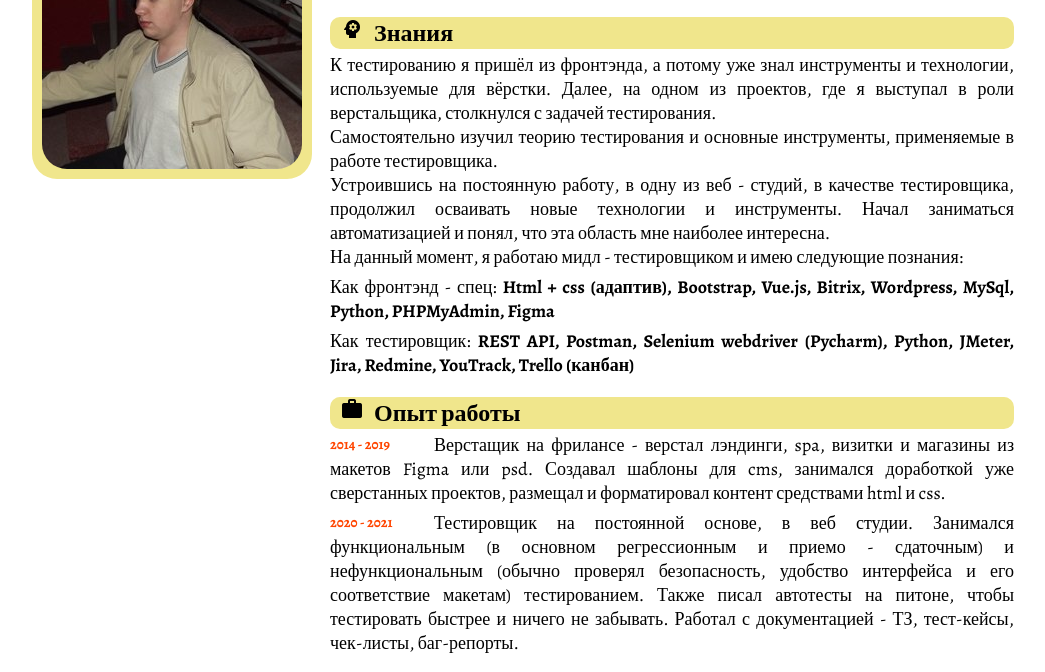
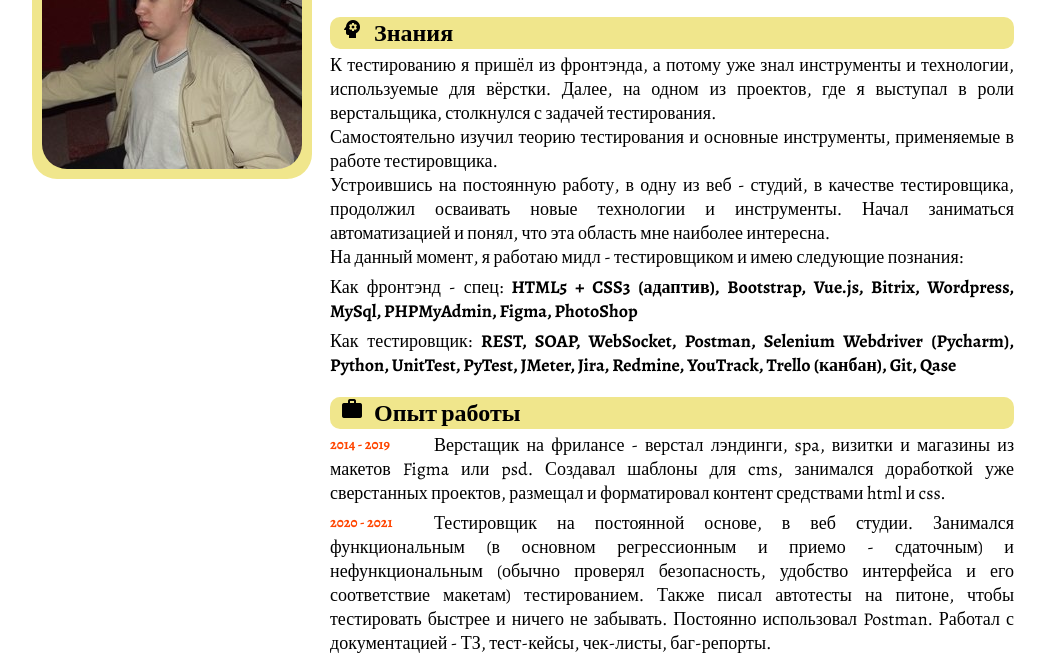
Before and after one commit to Flashton91/flashton91.github.io, a plain HTML site: page index.html in a window 1280 px wide. Shown: the part 111-783 px from the top of the page, without its empty margins (118-1163 px from the left). Drawn offline with nearby package versions, Linux system fonts and the light colour scheme.

Commit message:
Update index.html

```diff
--- a/index.html
+++ b/index.html
@@ -39,10 +39,8 @@
                 новые технологии и инструменты. Начал заниматься автоматизацией и понял, что эта область мне наиболее
                 интересна.<br>
                 На данный момент, я работаю мидл - тестировщиком и имею следующие познания:</p>
-            <p>Как фронтэнд - спец: <b> Html + css (адаптив), Bootstrap, Vue.js, Bitrix, Wordpress, MySql, Python,
-                    PHPMyAdmin, Figma</b></p>
-            <p>Как тестировщик: <b> REST API, Postman, Selenium webdriver (Pycharm), Python, JMeter, Jira, Redmine, YouTrack, Trello
-                    (канбан)</b></p>
+            <p>Как фронтэнд - спец: <b>HTML5 + CSS3 (адаптив), Bootstrap, Vue.js, Bitrix, Wordpress, MySql, PHPMyAdmin, Figma, PhotoShop</b></p>
+            <p>Как тестировщик: <b> REST, SOAP, WebSocket, Postman, Selenium Webdriver (Pycharm), Python, UnitTest, PyTest, JMeter, Jira, Redmine, YouTrack, Trello (канбан), Git, Qase</b></p>
 
             <h5><span class="material-icons">work</span>Опыт работы</h5>
             <span class="data">2014 - 2019</span>
@@ -53,7 +51,7 @@
             <p>Тестировщик на постоянной основе, в веб студии.
                 Занимался функциональным (в основном регрессионным и приемо - сдаточным) и нефункциональным (обычно
                 проверял безопасность, удобство интерфейса и его соответствие макетам) тестированием.
-                Также писал автотесты на питоне, чтобы тестировать быстрее и ничего не забывать. Работал с документацией
+                Также писал автотесты на питоне, чтобы тестировать быстрее и ничего не забывать. Постоянно использовал Postman. Работал с документацией
                 - ТЗ, тест-кейсы, чек-листы, баг-репорты.</p>
 
             <h5><span class="material-icons">school</span>Образование</h5>
```
